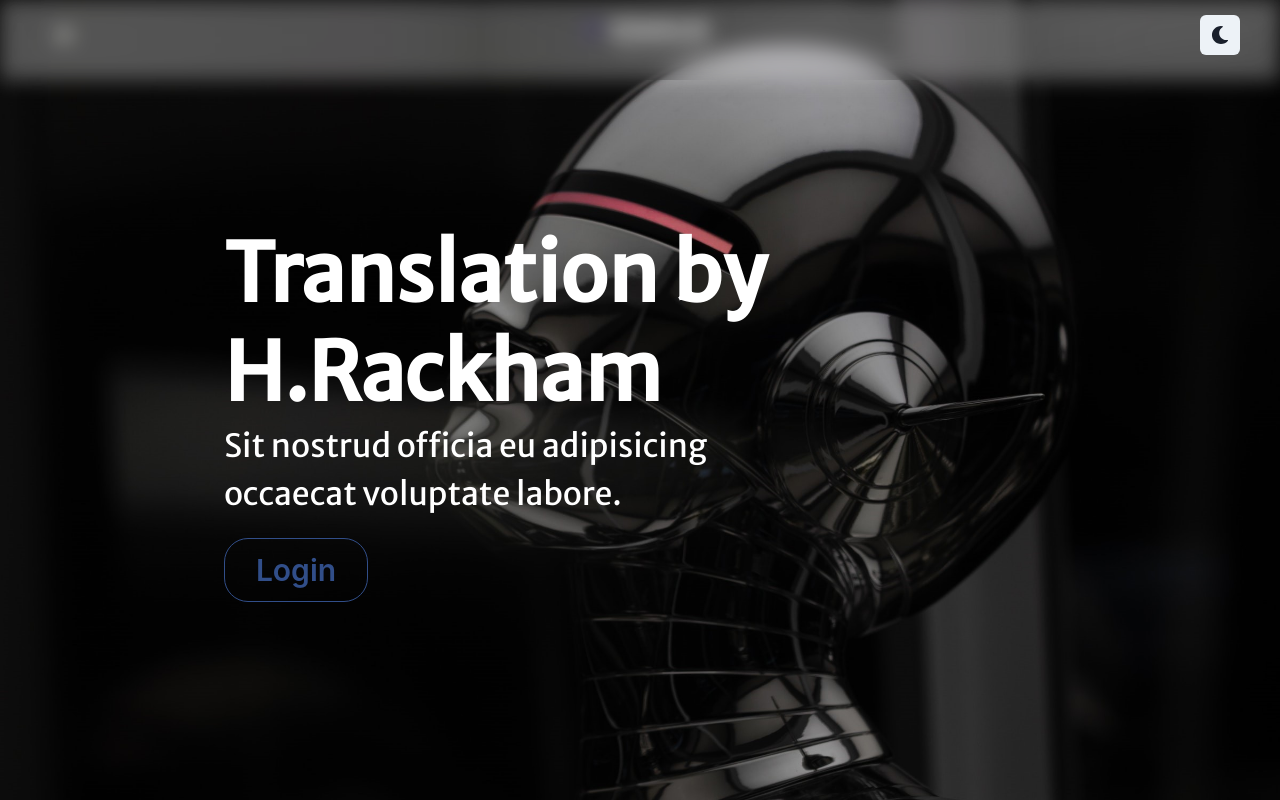
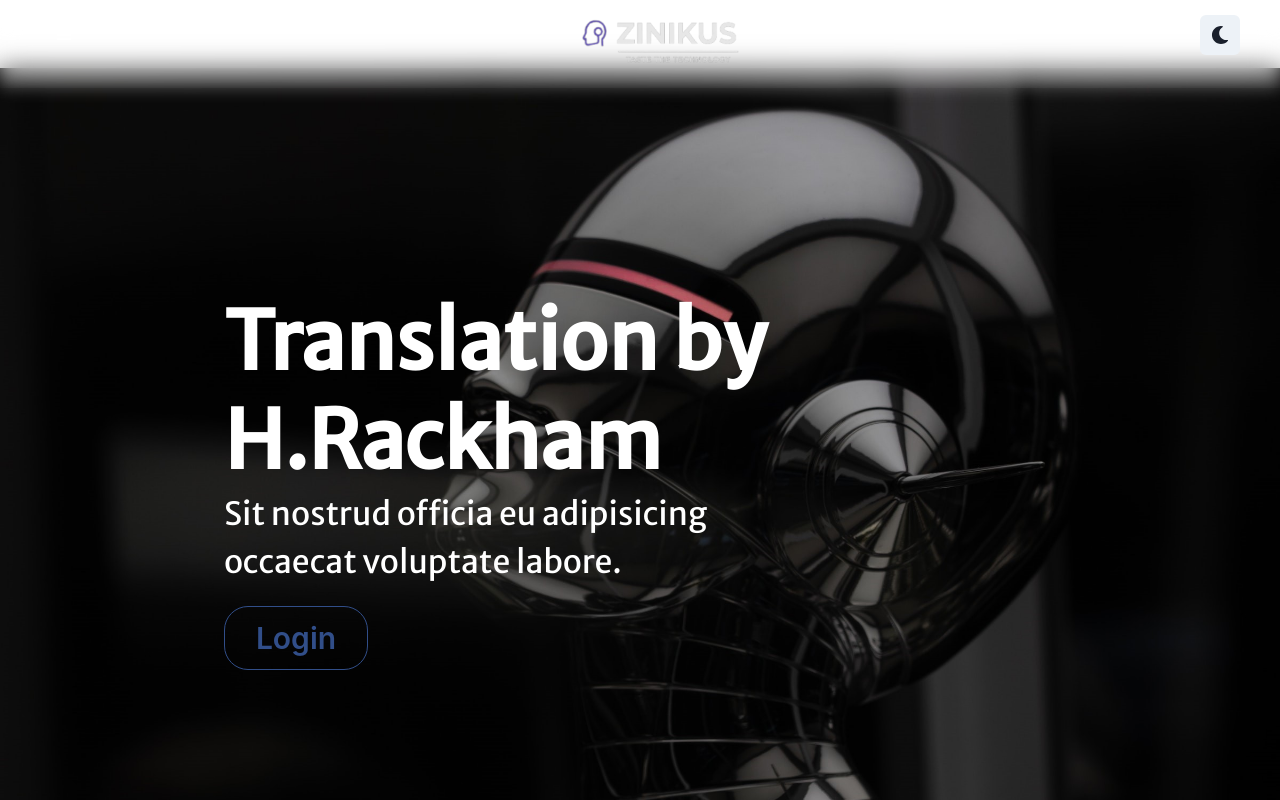
Before and after one commit to UjjwalPasahan/ZINIKUSWEB, a React (Create React App) app in the folder client/: page / in a window 1280 px wide. Shown: the top 800 px of the page. Built offline with nearby package versions, Linux system fonts and the light colour scheme.

Commit message:
fixed the glassy effect

```diff
--- a/client/src/components/Header.jsx
+++ b/client/src/components/Header.jsx
@@ -32,7 +32,7 @@ const Header = () => {
   }
 
   return (
-    <div className='headerContainer' style={{
+    <div  style={{
       // background: 'inherit rgba(255,255,255,0.25)',
       // backdropFilter: 'blur(5px)',
       // padding: '20px',
@@ -40,6 +40,9 @@ const Header = () => {
       // position: 'absolute',
       // height: '5rem',
     }}>
+
+      <div className='headerContainer'>
+      </div>
       <div className='header' >
         <Button
           color="white"
@@ -79,11 +82,10 @@ const Header = () => {
             </Stack>
           </DrawerContent>
         </Drawer>
-
-    <div ><Image src={img2} className='mainLogo' pos={'fixed'} top={'0.5'} /></div>
+      </div>
+        <div ><Image src={img2} className='mainLogo' pos={'relative'}  top={'0.5'} /></div>
 
     </div>
-    </div >
   );
 };
 
--- a/client/src/styles/header.css
+++ b/client/src/styles/header.css
@@ -15,15 +15,15 @@
     position: fixed;
     left: 45%;
     margin-top: 0.5rem;
-    height: 50px;
+    height: 60px;
     cursor: pointer;
     z-index: 10;
 }
 
 .headerContainer{
     background: inherit rgba(0,0,0,0.5);
-    backdrop-filter: blur(5px);
-    filter: blur(10px);
+    backdrop-filter: blur(10px);
+    filter: blur(8px);
     padding: 20px;
     width: 100%;
     position: absolute;
@@ -32,3 +32,6 @@
     box-shadow: inset 0 0 2000px rgba(255,255,255,0.5);
     background-attachment: fixed;
 }
+.header{
+    z-index: 9;
+}
```
Lines whose indentation alone changed are shown as unchanged.
